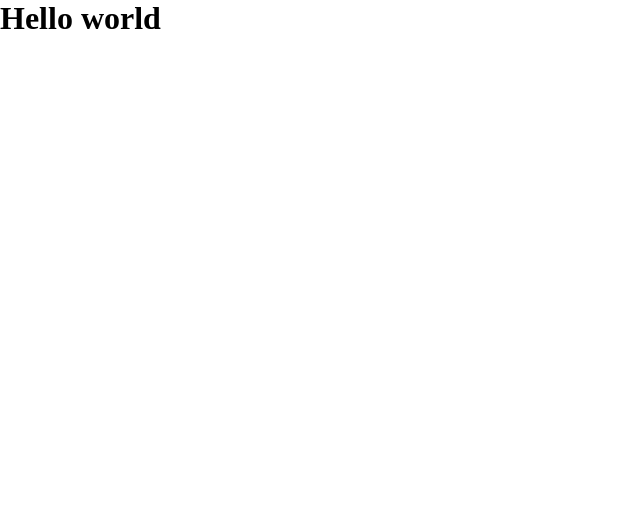
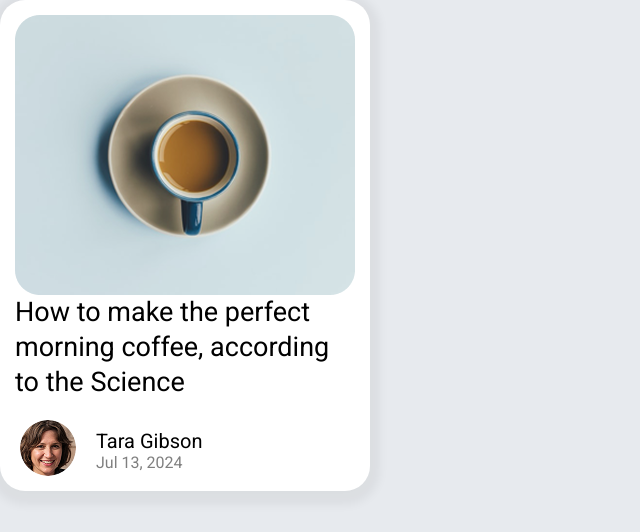
Before and after one commit to eikon-frontend-students/imd2-exercice-hebdomadaire-1-suleyman-qrs, a website built with Parcel: page src/index.html in a window 1280 px wide. Shown: the whole page, without its empty margins (0-640 px from the left). Built offline with nearby package versions, Linux system fonts and the light colour scheme.

Commit message:
finished

```diff
--- a/src/css/main.css
+++ b/src/css/main.css
@@ -12,3 +12,64 @@ img,
 video {
   display: block;
 }
+
+body {
+  font-family: "Roboto", sans-serif;
+  background: #e7eaee;
+  color: #000;
+}
+
+main {
+  display: flex;
+  width: 370px;
+  padding: 15px;
+  flex-direction: column;
+  align-items: center;
+  gap: 20px;
+  flex-shrink: 0;
+  border-radius: 25px;
+  background: #fff;
+  box-shadow: 0 4px 10px 10px rgba(0, 0, 0, 0.05);
+}
+
+.coffee-img {
+  height: 280px;
+  align-self: stretch;
+}
+
+.text-content {
+  font-size: 27px;
+  font-weight: 400;
+  line-height: 35px;
+}
+
+.profile-container {
+  display: flex;
+  width: 330px;
+  align-items: center;
+  gap: 20px;
+}
+
+.profile-img {
+  width: 56px;
+  height: 56px;
+  flex-shrink: 0;
+  border-radius: 28px;
+}
+
+.name {
+  font-size: 20px;
+  font-weight: 400;
+  line-height: 24px; /* 120% */
+}
+
+.date {
+  width: 88px;
+  height: 14px;
+  flex-shrink: 0;
+  font-size: 16px;
+  font-style: normal;
+  font-weight: 400;
+  line-height: 19px;
+  color: rgba(0, 0, 0, 0.5);
+}
--- a/src/index.html
+++ b/src/index.html
@@ -5,9 +5,32 @@
     <title>eikon parcel starter</title>
     <meta name="viewport" content="width=device-width, initial-scale=1.0" />
     <link rel="stylesheet" href="css/main.css" />
+    <link
+      robot="noindex,nofollow"
+      href="https://fonts.googleapis.com/css2?family=Roboto:wght@400;700&display=swap"
+      rel="stylesheet"
+    />
   </head>
   <body>
-    <h1>Hello world</h1>
+    <main>
+      <div class="coffee-container">
+        <img class="coffee-img" src="images/coffee-picture.png" alt="Coffee" />
+        <p class="text-content">
+          How to make the perfect morning coffee, according to the Science
+        </p>
+      </div>
+      <div class="profile-container">
+        <img
+          class="profile-img"
+          src="images/author-picture.png"
+          alt="Profile"
+        />
+        <div class="profile-text">
+          <p class="name">Tara Gibson</p>
+          <p class="date">Jul 13, 2024</p>
+        </div>
+      </div>
+    </main>
 
     <script src="js/main.js" type="module"></script>
   </body>
```
Also changed, not shown: src/images/author-picture.png (added), src/images/coffee-picture.png (added), 1 other file.
